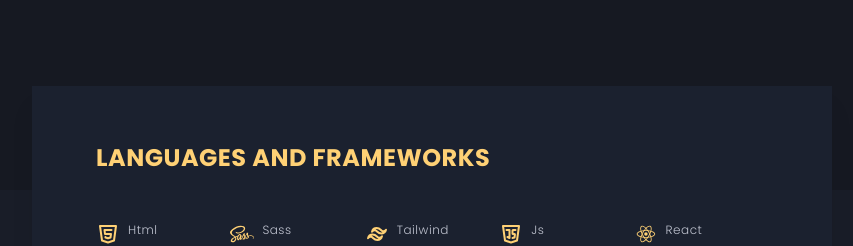
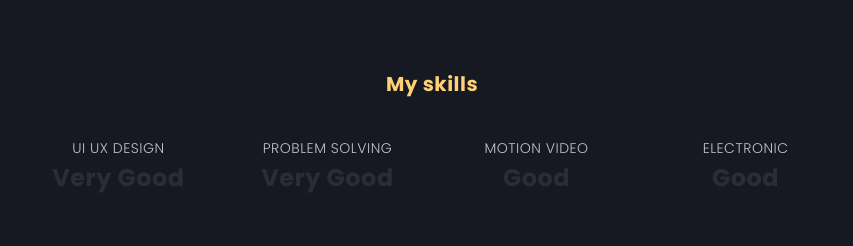
Before and after one commit to joel-kalema/me_with-nextjs, a Next.js app: page / in a window 1280 px wide. Shown: the part 1155-1401 px from the top of the page, without its empty margins (208-1061 px from the left). Built offline with nearby package versions, Linux system fonts and the light colour scheme.

Commit message:
deplace skills section in about section

```diff
--- a/components/about.js
+++ b/components/about.js
@@ -1,4 +1,5 @@
 import Skills from './sckills'
+import { skills } from './data/expeertise'
 import { Link } from "next-scroll";
 import { useEffect } from "react";
 import AOS from "aos";
@@ -10,7 +11,7 @@ export default function About (){
     }, []);
 
     return (
-        <div className='bg-[#161922] py-10 md:py-40 px-8 lg:px-60 md:px-24' id='about' data-aos="fade-up" data-aos-duration="1000">
+        <div className='bg-[#161922] py-10 md:py-32 px-8 lg:px-60 md:px-24' id='about' data-aos="fade-up" data-aos-duration="1000">
             <div className="flex flex-col md:flex-row">
                 <div className="lg:w-2/4 w-full text-center md:text-start md:w-2/5 lg:2/4"  data-aos="fade-up" data-aos-duration="1000">
                     <h1 className="text-[11rem] font-bold">3<span className="text-[#ffd175] animate-ping">.</span></h1>
@@ -30,6 +31,17 @@ export default function About (){
                     <button type='button' className="bg-[#ffd175] my-10"><Link to='contact' offset={100} duration={700}>Hire me</Link></button>
                 </div>
             </div>
+            <div className="w-full mt-24" data-aos="fade-up" data-aos-duration="1000">
+                <h1 className="text-[#ffd175] font-bold text-xl text-center">My skills</h1>
+                <div className="flex flex-wrap justify-between mt-6 px-2">
+                    {skills.map((item) => (
+                        <div className="w-2/4 md:w-1/5 mt-4 text-sm text-center">
+                            <h1 className="mb-1">{item.name}</h1>
+                            <h1  className="text-2xl font-bold text-[#c0c4d01e]">{item.percentage}</h1>
+                        </div>
+                    ))}
+                </div>
+            </div>
             <Skills />
         </div>
     )
```
